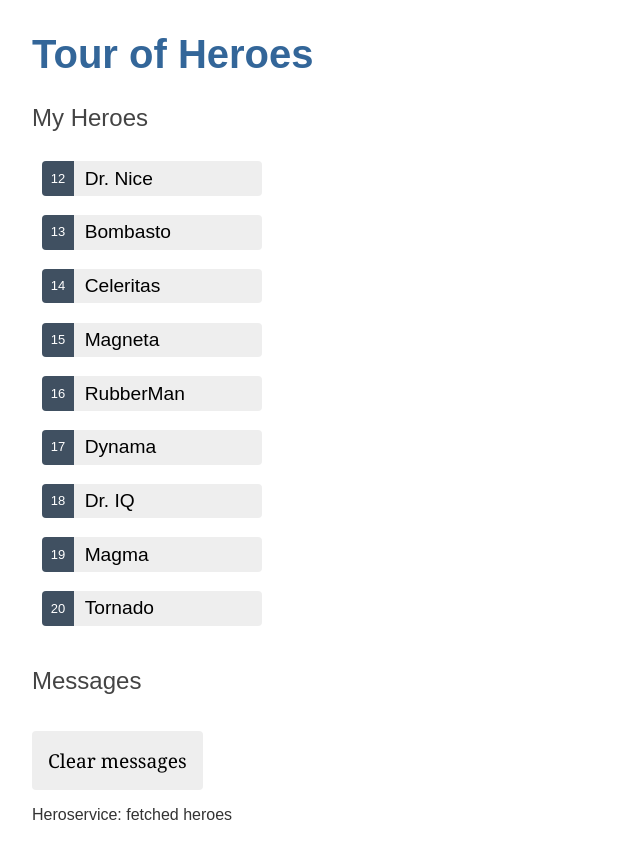
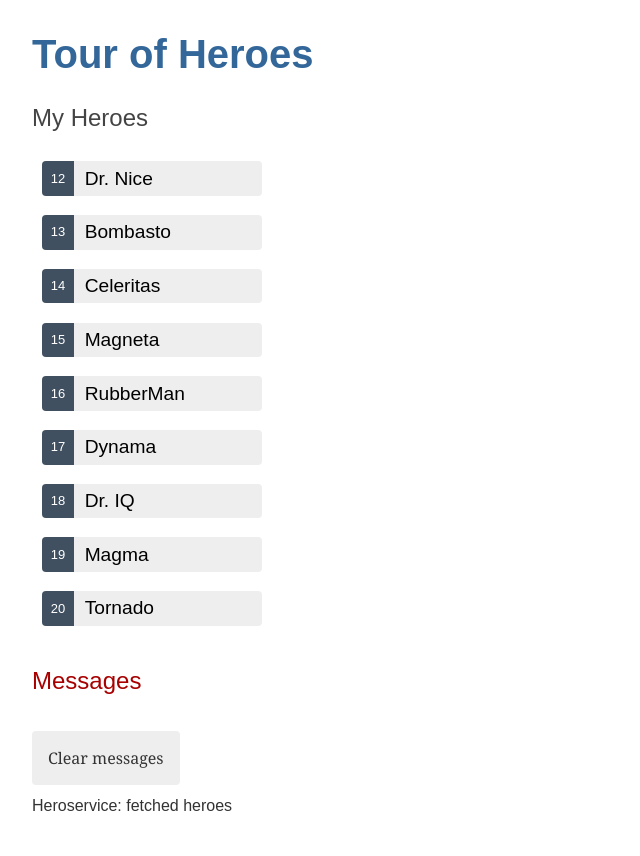
Before and after one commit to colorworld-kr/tour-of-heroes, an Angular app: page / in a window 1280 px wide. Shown: the whole page, without its empty margins (0-640 px from the left). Built offline with nearby package versions, Linux system fonts and the light colour scheme.

Commit message:
히어로 상세 조회시 '메시지 보내기' 추가하기 (+style 적용)

```diff
--- a/src/app/heroes/heroes.component.ts
+++ b/src/app/heroes/heroes.component.ts
@@ -1,7 +1,10 @@
 import { Component, OnInit } from '@angular/core';
+
 import { Hero } from '../hero';
 import { HEROES } from "../mock-heroes";
+
 import { HeroService } from "../hero.service";
+import { MessageService } from './../message.service';
 
 @Component({
   selector: 'app-heroes',
@@ -15,6 +18,7 @@ export class HeroesComponent implements OnInit {
 
   constructor(
     private heroService: HeroService,
+    private messageService: MessageService,
   ) { }
 
   ngOnInit(): void {
@@ -28,5 +32,6 @@ export class HeroesComponent implements OnInit {
 
   onSelect(hero: Hero): void {
     this.selectedHero = hero;
+    this.messageService.add(`HeroesComponent: Selected hero id=${hero.id}`);
   }
 }
--- a/src/app/messages/messages.component.scss
+++ b/src/app/messages/messages.component.scss
@@ -0,0 +1,20 @@
+/* MessagesComponent에 적용되는 CSS 스타일 */
+h2 {
+  color: #A80000;
+  font-family: Arial, Helvetica, sans-serif;
+  font-weight: lighter;
+}
+
+.clear {
+  color: #333;
+  background-color: #eee;
+  margin-bottom: 12px;
+  padding: 1rem;
+  border-radius: 4px;
+  font-size: 1rem;
+}
+
+.clear:hover {
+  color: white;
+  background-color: #42545C;
+}
```
